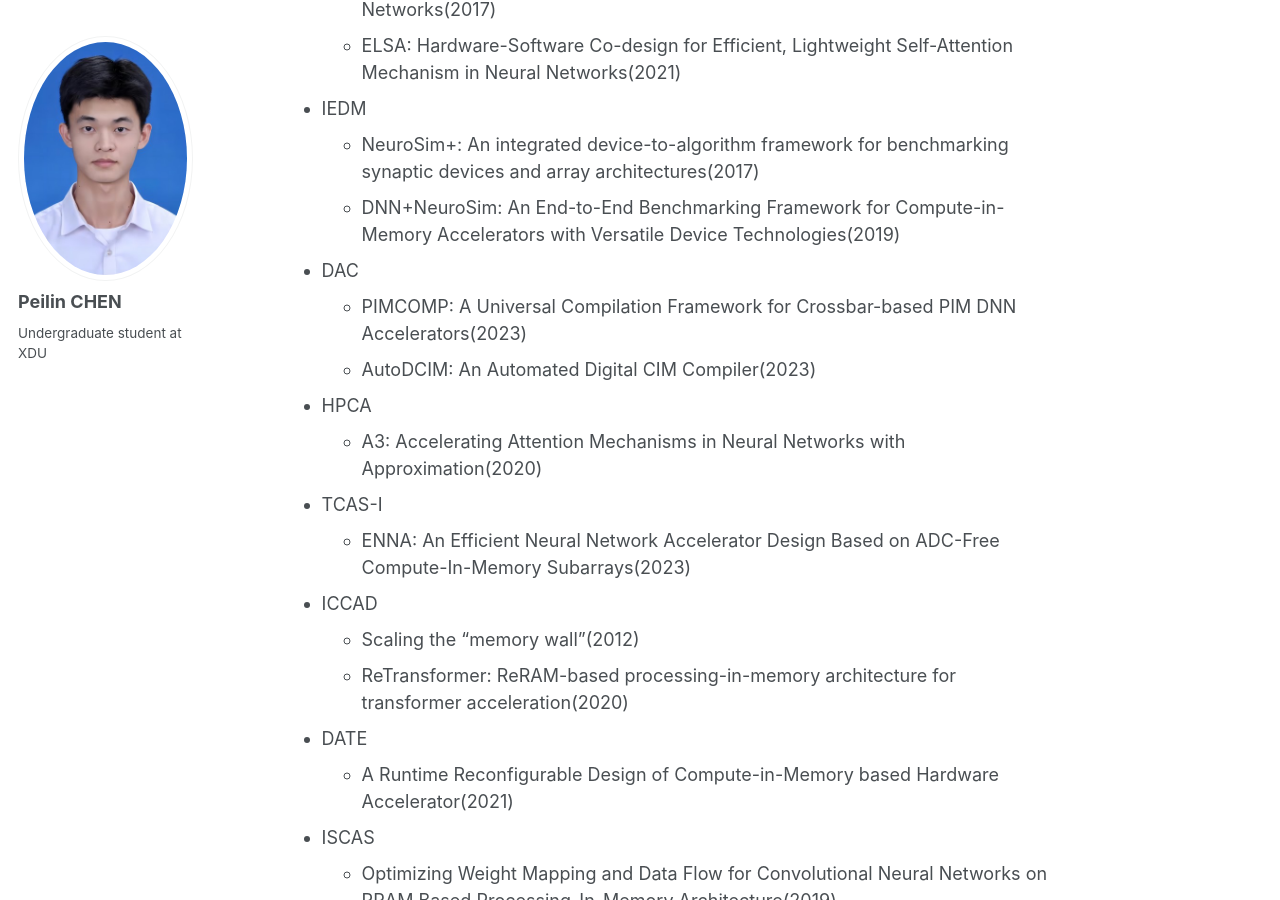
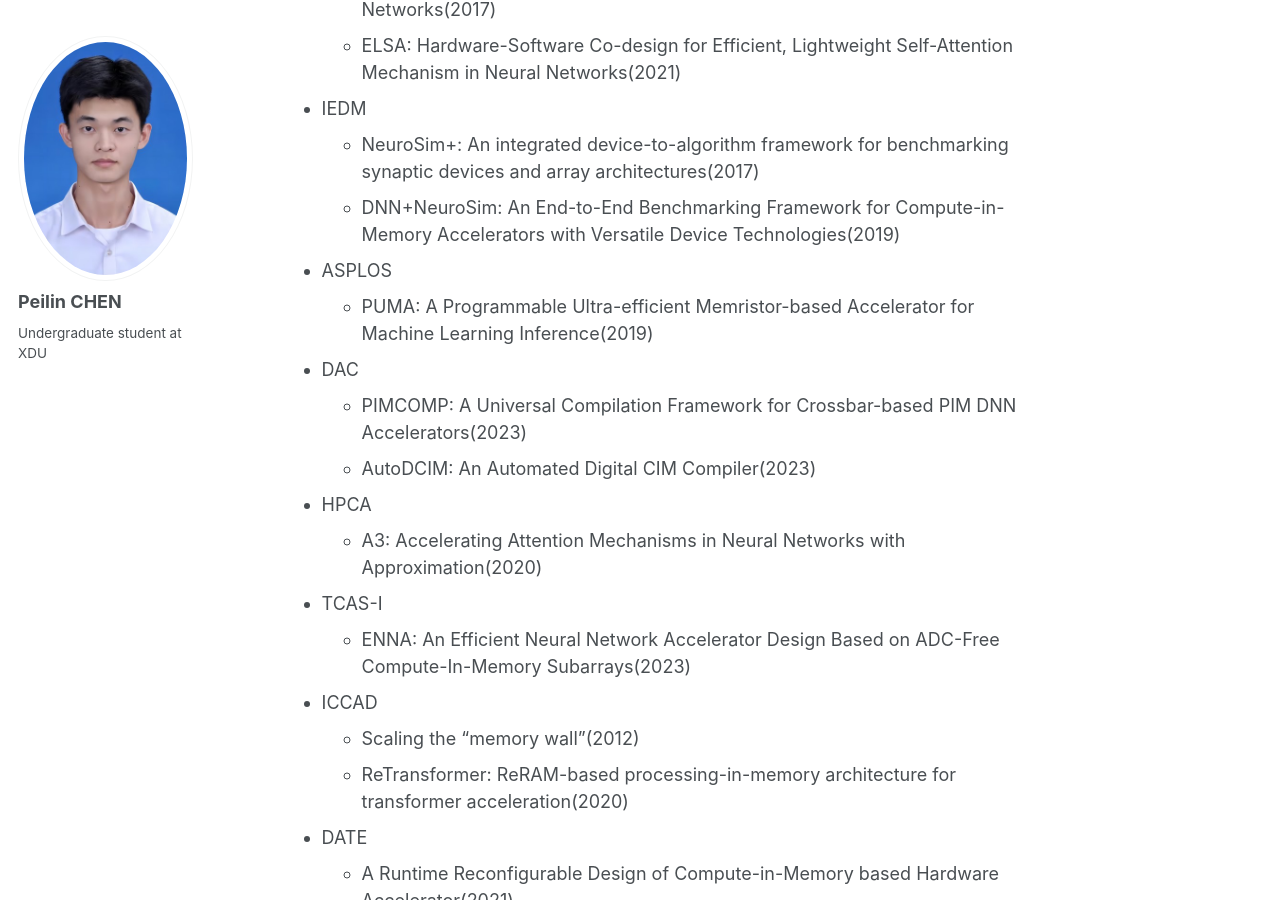
Before and after one commit to peilin-chen/peilin-chen.github.io, a Jekyll site: the page built from _pages/reading list.md, in a window 1280 px wide and 900 px high, scrolled down 1805 px. Built offline with Jekyll 4.4.1, drawn with Linux system fonts in a browser that asks for light colours.

Commit message:
Update reading list.md

```diff
--- a/_pages/reading list.md
+++ b/_pages/reading list.md
@@ -38,6 +38,8 @@ author_profile: true
 * IEDM
   - NeuroSim+: An integrated device-to-algorithm framework for benchmarking synaptic devices and array architectures(2017)
   - DNN+NeuroSim: An End-to-End Benchmarking Framework for Compute-in-Memory Accelerators with Versatile Device Technologies(2019)
+* ASPLOS
+  - PUMA: A Programmable Ultra-efficient Memristor-based Accelerator for Machine Learning Inference(2019)
 * DAC
   - PIMCOMP: A Universal Compilation Framework for Crossbar-based PIM DNN Accelerators(2023)
   - AutoDCIM: An Automated Digital CIM Compiler(2023)
```
